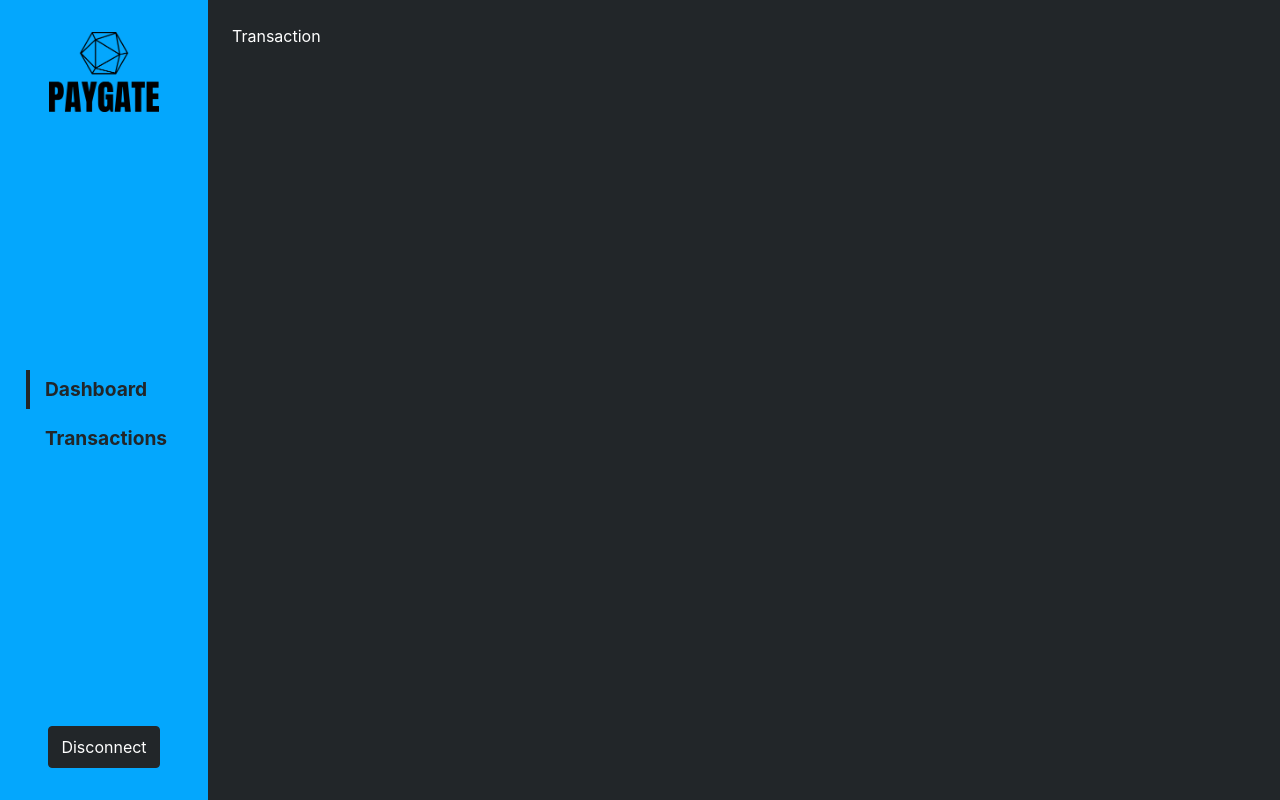
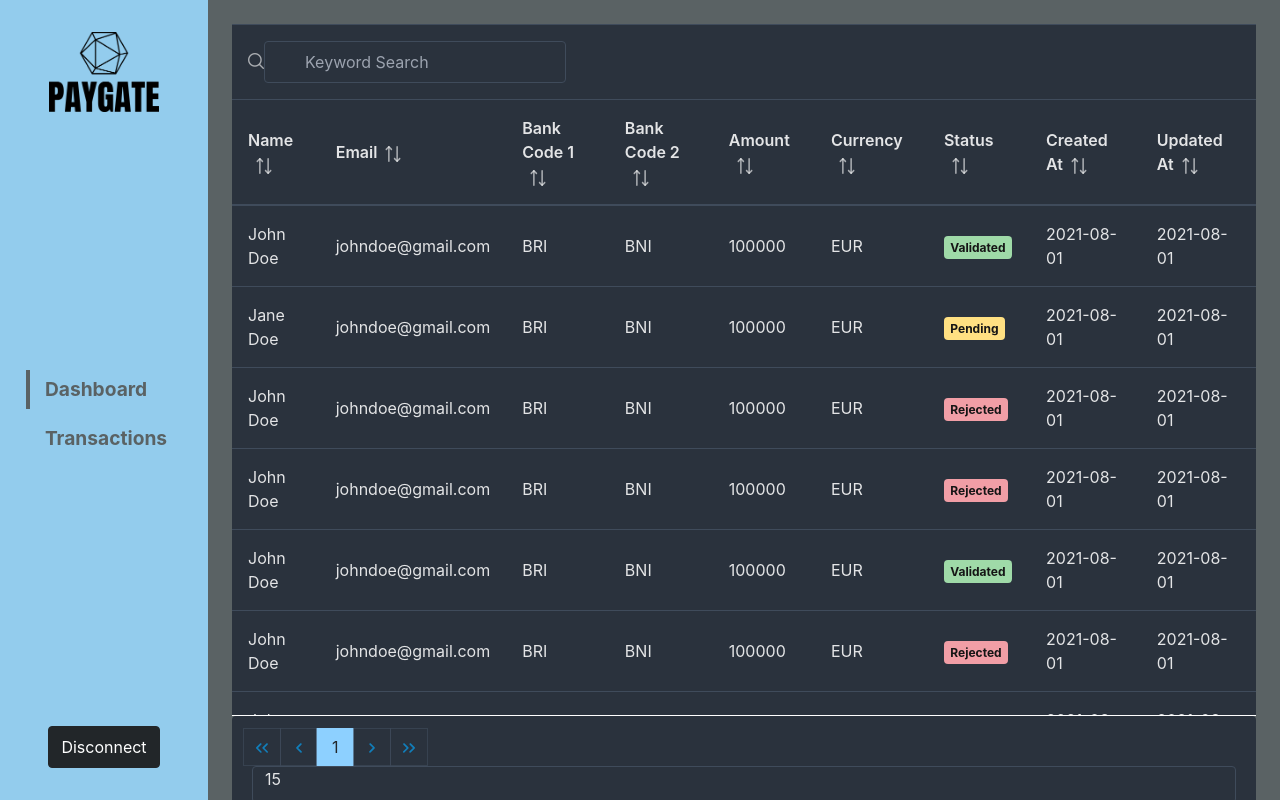
Before and after one commit to AlexandreHardyy/4A-ChallengeStack_S2, a Nuxt app in the folder Client/: page /back/transactions in a window 1280 px wide. Built offline with nearby package versions, Linux system fonts and the light colour scheme.

Commit message:
:tada: tableau transactions done for front marchand

```diff
--- a/Client/package.json
+++ b/Client/package.json
@@ -19,6 +19,7 @@
     "primeicons": "^6.0.1",
     "primevue": "^3.29.2",
     "vee-validate": "^4.9.6",
+    "vue": "^3.3.4",
     "yup": "^1.2.0"
   }
 }
--- a/Client/pages/back/transactions.vue
+++ b/Client/pages/back/transactions.vue
@@ -1,12 +1,257 @@
 <script setup>
+import { ref } from 'vue';
+import {FilterMatchMode} from "primevue/api";
+
 definePageMeta({
   layout: "back",
 });
+
+const transactionHeaders = ref([
+  {
+    name: 'Name',
+    align: 'start',
+    sortable: false,
+    key: 'name',
+  },
+  { name: 'Email', key: 'email', align: 'end' },
+  { name: 'Bank Code 1', key: 'bankCode1', align: 'end' },
+  { name: 'Bank Code 2', key: 'bankCode2', align: 'end' },
+  { name: 'Amount', key: 'amount', align: 'end' },
+  { name: 'Currency', key: 'currency', align: 'end' },
+  {
+    name: 'Status',
+    key: 'status',
+    align: 'end',
+    sortable: false,
+  },
+  {
+    name: 'Created At',
+    key: 'createdAt',
+    align: 'end',
+    sortable: false,
+  },
+  {
+    name: 'Updated At',
+    key: 'updatedAt',
+    align: 'end',
+    sortable: false,
+  }
+]);
+
+const transactionDatas = [
+  {
+    name: "John Doe",
+    email: "johndoe@gmail.com",
+    bankCode1: "BRI",
+    bankCode2: "BNI",
+    amount: 100000,
+    currency: "EUR",
+    status: "Validated",
+    createdAt: "2021-08-01",
+    updatedAt: "2021-08-01",
+  },
+  {
+    name: "Jane Doe",
+    email: "johndoe@gmail.com",
+    bankCode1: "BRI",
+    bankCode2: "BNI",
+    amount: 100000,
+    currency: "EUR",
+    status: "Pending",
+    createdAt: "2021-08-01",
+    updatedAt: "2021-08-01",
+  },
+  {
+    name: "John Doe",
+    email: "johndoe@gmail.com",
+    bankCode1: "BRI",
+    bankCode2: "BNI",
+    amount: 100000,
+    currency: "EUR",
+    status: "Rejected",
+    createdAt: "2021-08-01",
+    updatedAt: "2021-08-01",
+  },
+  {
+    name: "John Doe",
+    email: "johndoe@gmail.com",
+    bankCode1: "BRI",
+    bankCode2: "BNI",
+    amount: 100000,
+    currency: "EUR",
+    status: "Rejected",
+    createdAt: "2021-08-01",
+    updatedAt: "2021-08-01",
+  },
+  {
+    name: "John Doe",
+    email: "johndoe@gmail.com",
+    bankCode1: "BRI",
+    bankCode2: "BNI",
+    amount: 100000,
+    currency: "EUR",
+    status: "Validated",
+    createdAt: "2021-08-01",
+    updatedAt: "2021-08-01",
+  },
+  {
+    name: "John Doe",
+    email: "johndoe@gmail.com",
+    bankCode1: "BRI",
+    bankCode2: "BNI",
+    amount: 100000,
+    currency: "EUR",
+    status: "Rejected",
+    createdAt: "2021-08-01",
+    updatedAt: "2021-08-01",
+  },
+  {
+    name: "John Doe",
+    email: "johndoe@gmail.com",
+    bankCode1: "BRI",
+    bankCode2: "BNI",
+    amount: 100000,
+    currency: "EUR",
+    status: "Validated",
+    createdAt: "2021-08-01",
+    updatedAt: "2021-08-01",
+  },
+  {
+    name: "John Doe",
+    email: "johndoe@gmail.com",
+    bankCode1: "BRI",
+    bankCode2: "BNI",
+    amount: 100000,
+    currency: "EUR",
+    status: "Pending",
+    createdAt: "2021-08-01",
+    updatedAt: "2021-08-01",
+  },
+  {
+    name: "John Doe",
+    email: "johndoe@gmail.com",
+    bankCode1: "BRI",
+    bankCode2: "BNI",
+    amount: 100000,
+    currency: "EUR",
+    status: "Pending",
+    createdAt: "2021-08-01",
+    updatedAt: "2021-08-01",
+  },
+  {
+    name: "John Doe",
+    email: "johndoe@gmail.com",
+    bankCode1: "BRI",
+    bankCode2: "BNI",
+    amount: 100000,
+    currency: "EUR",
+    status: "Validated",
+    createdAt: "2021-08-01",
+    updatedAt: "2021-08-01",
+  },
+  {
+    name: "John Doe",
+    email: "johndoe@gmail.com",
+    bankCode1: "BRI",
+    bankCode2: "BNI",
+    amount: 100000,
+    currency: "EUR",
+    status: "Pending",
+    createdAt: "2021-08-01",
+    updatedAt: "2021-08-01",
+  },
+  {
+    name: "John Doe",
+    email: "johndoe@gmail.com",
+    bankCode1: "BRI",
+    bankCode2: "BNI",
+    amount: 100000,
+    currency: "EUR",
+    status: "Pending",
+    createdAt: "2021-08-01",
+    updatedAt: "2021-08-01",
+  },
+  {
+    name: "John Doe",
+    email: "johndoe@gmail.com",
+    bankCode1: "BRI",
+    bankCode2: "BNI",
+    amount: 100000,
+    currency: "EUR",
+    status: "Rejected",
+    createdAt: "2021-08-01",
+    updatedAt: "2021-08-01",
+  },
+  {
+    name: "John Doe",
+    email: "johndoe@gmail.com",
+    bankCode1: "BRI",
+    bankCode2: "BNI",
+    amount: 100000,
+    currency: "EUR",
+    status: "Pending",
+    createdAt: "2021-08-01",
+    updatedAt: "2021-08-01",
+  },
+];
+
+const getSeverity = (data) => {
+  switch (data.status) {
+    case 'Validated':
+      return 'success';
+
+    case 'Pending':
+      return 'warning';
+
+    case 'Rejected':
+      return 'danger';
+
+    default:
+      return null;
+  }
+};
+
+const filters = ref({
+  global: { value: null, matchMode: FilterMatchMode.CONTAINS }
+});
+
 </script>
 
 <template>
-  <div>
-    <h1>Transaction</h1>
+  <div class="card">
+    <DataTable :value="transactionDatas"
+               tableStyle="min-width: 50rem"
+               removableSort
+               paginator
+               :rows="15"
+               :rowsPerPageOptions="[15, 25, 50]"
+               scrollable
+               scrollHeight="77vh"
+               v-model:filters="filters"
+               :globalFilterFields="['name', 'currency', 'status']"
+    >
+      <template #header>
+        <div class="flex justify-content-end">
+                    <span class="p-input-icon-left">
+                        <i class="pi pi-search" />
+                        <InputText v-model="filters['global'].value" placeholder="Keyword Search" />
+                    </span>
+        </div>
+      </template>
+      <Column field="name" header="Name" sortable/>
+      <Column field="email" header="Email" sortable/>
+      <Column field="bankCode1" header="Bank Code 1" sortable/>
+      <Column field="bankCode2" header="Bank Code 2" sortable/>
+      <Column field="amount" header="Amount" sortable/>
+      <Column field="currency" header="Currency" sortable/>
+      <Column header="Status" sortable>
+        <template #body="slotProps">
+          <Tag :value="slotProps.data.status" :severity="getSeverity(slotProps.data)"/>
+        </template>
+      </Column>
+      <Column field="createdAt" header="Created At" sortable/>
+      <Column field="updatedAt" header="Updated At" sortable/>
+    </DataTable>
   </div>
 </template>
 
--- a/Client/plugins/primevue.js
+++ b/Client/plugins/primevue.js
@@ -4,6 +4,9 @@ import InputText from 'primevue/inputtext'
 import Toast from 'primevue/toast'
 import Password from "primevue/password";
 import ToastService from 'primevue/toastservice'
+import DataTable from 'primevue/datatable';
+import Column from 'primevue/column';
+import Tag from 'primevue/tag';
 
 export default defineNuxtPlugin(nuxtApp => {
     nuxtApp.vueApp.use(PrimeVue, {ripple: true})
@@ -12,5 +15,8 @@ export default defineNuxtPlugin(nuxtApp => {
     nuxtApp.vueApp.component('InputText', InputText)
     nuxtApp.vueApp.component('Toast', Toast)
     nuxtApp.vueApp.component('Password', Password)
+    nuxtApp.vueApp.component('DataTable', DataTable)
+    nuxtApp.vueApp.component('Column', Column)
+    nuxtApp.vueApp.component('Tag', Tag)
     //other components that you need
 })
--- a/Client/tailwind.config.js
+++ b/Client/tailwind.config.js
@@ -2,8 +2,8 @@ module.exports = {
     prefix: "tw-",
     theme: {
         colors: {
-            "primary-light": "#04a7fd",
-            background: "#222629",
+            "primary-light": "#93cced",
+            background: "#5a6264",
             grey: "#474b4f",
             "grey-light": "#6b6e70",
             text: "#ffffff",
```
Also changed, not shown: 1 other file (tests, documents, lock files or other folders).
